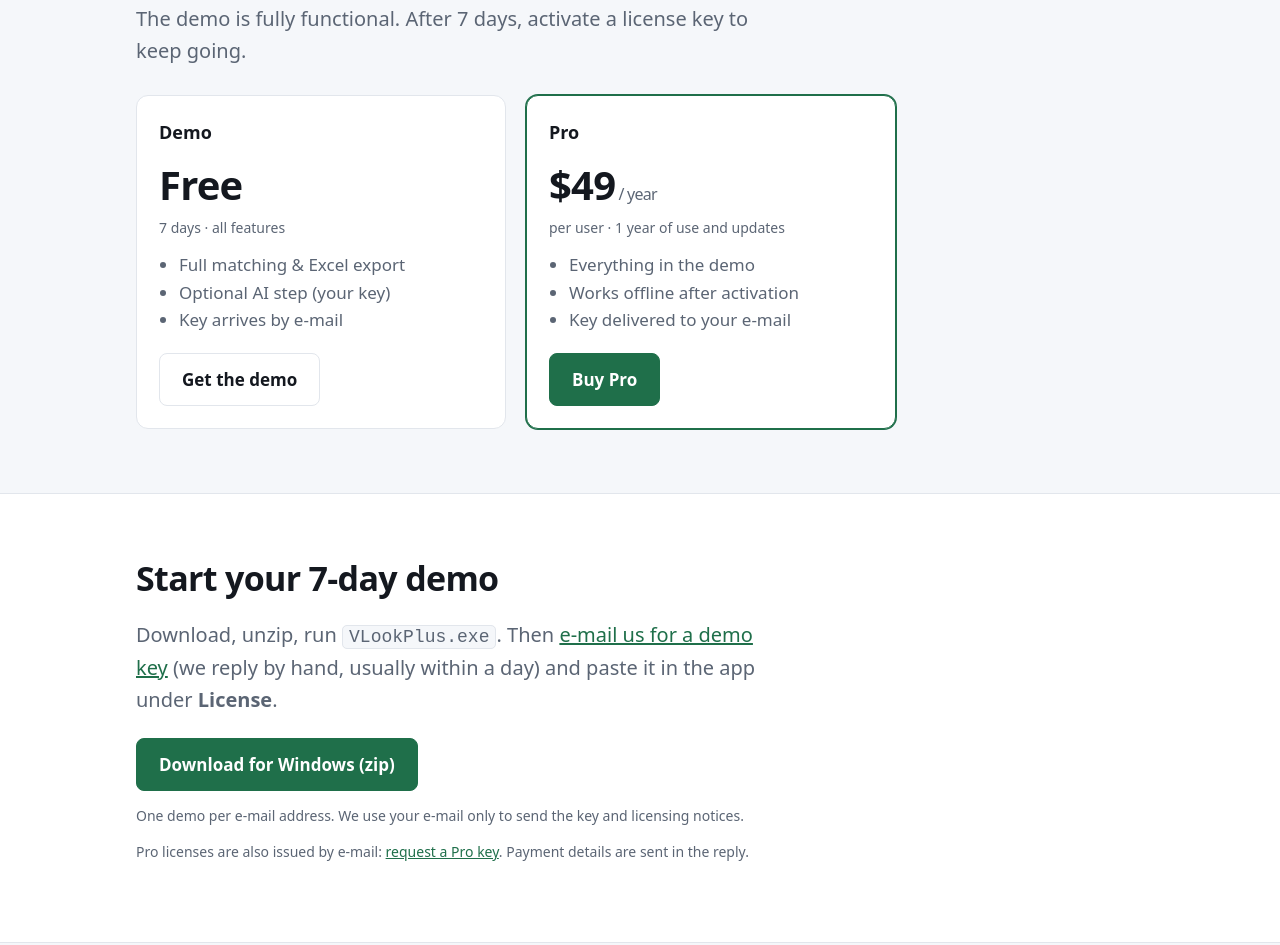
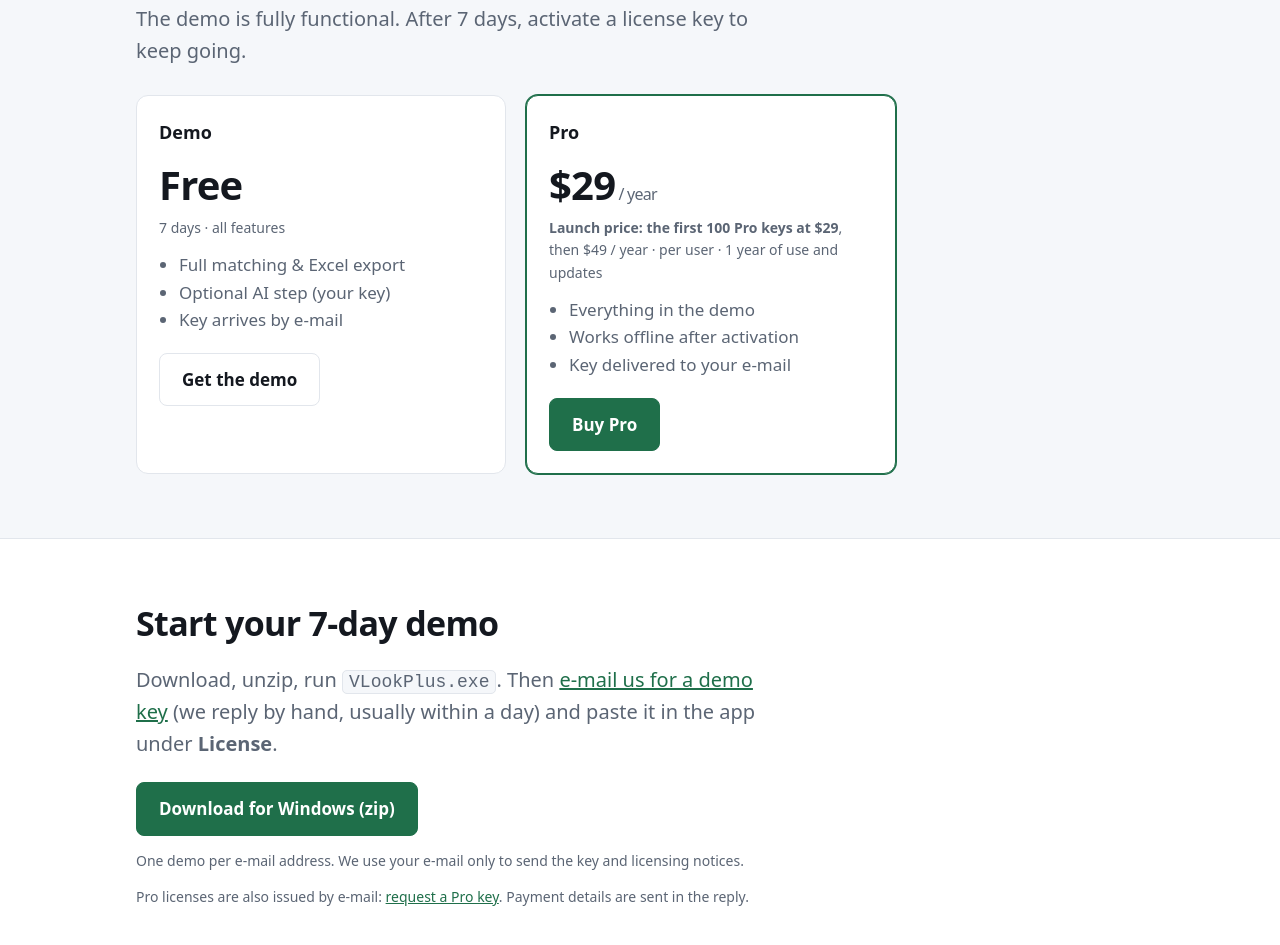
Before and after one commit to crow-004/vlookplus-site, a plain HTML site: page index.html in a window 1280 px wide. Shown: the part 2281-3226 px from the top of the page. Drawn offline with Linux system fonts and the light colour scheme.

Commit message:
Launch price: first 100 Pro keys at 29 USD
Co-Authored-By: Claude Sonnet 5.5 <noreply@anthropic.com>

```diff
--- a/index.html
+++ b/index.html
@@ -149,9 +149,9 @@ footer{padding:36px 0 56px;color:var(--muted);font-size:14px;border-top:1px soli
     <div class="card"><h3>Demo</h3><div class="big">Free</div><div class="fine">7 days · all features</div>
       <ul><li>Full matching &amp; Excel export</li><li>Optional AI step (your key)</li><li>Key arrives by e-mail</li></ul>
       <a class="btn ghost" href="mailto:crow004@protonmail.com?subject=VLookPlus%20demo%20key&body=Hello!%20Please%20send%20me%20a%207-day%20demo%20key%20for%20VLookPlus.">Get the demo</a></div>
-    <div class="card feat"><h3>Pro</h3><div class="big">$49<span class="fine" style="font-size:16px;font-weight:400"> / year</span></div><div class="fine">per user · 1 year of use and updates</div>
+    <div class="card feat"><h3>Pro</h3><div class="big">$29<span class="fine" style="font-size:16px;font-weight:400"> / year</span></div><div class="fine"><b>Launch price: the first 100 Pro keys at $29</b>, then $49 / year · per user · 1 year of use and updates</div>
       <ul><li>Everything in the demo</li><li>Works offline after activation</li><li>Key delivered to your e-mail</li></ul>
-      <a class="btn" href="mailto:crow004@protonmail.com?subject=VLookPlus%20Pro%20license&body=Hello!%20I%20would%20like%20to%20buy%20an%20VLookPlus%20Pro%20license." id="buy">Buy Pro</a></div>
+      <a class="btn" href="mailto:crow004@protonmail.com?subject=VLookPlus%20Pro%20license&body=Hello!%20I%20would%20like%20to%20buy%20a%20VLookPlus%20Pro%20license." id="buy">Buy Pro</a></div>
   </div>
 </div></section>
 
@@ -162,7 +162,7 @@ footer{padding:36px 0 56px;color:var(--muted);font-size:14px;border-top:1px soli
     <a class="btn" href="https://github.com/crow-004/vlookplus-site/releases/latest/download/VLookPlus-win.zip" id="dl">Download for Windows (zip)</a>
   </div>
   <p class="fine">One demo per e-mail address. We use your e-mail only to send the key and licensing notices.</p>
-  <p class="fine">Pro licenses are also issued by e-mail: <a href="mailto:crow004@protonmail.com?subject=VLookPlus%20Pro%20license&body=Hello!%20I%20would%20like%20to%20buy%20an%20VLookPlus%20Pro%20license.">request a Pro key</a>. Payment details are sent in the reply.</p>
+  <p class="fine">Pro licenses are also issued by e-mail: <a href="mailto:crow004@protonmail.com?subject=VLookPlus%20Pro%20license&body=Hello!%20I%20would%20like%20to%20buy%20a%20VLookPlus%20Pro%20license.">request a Pro key</a>. Payment details are sent in the reply.</p>
 </div></section>
 
 <section class="alt" id="security"><div class="wrap">
```
